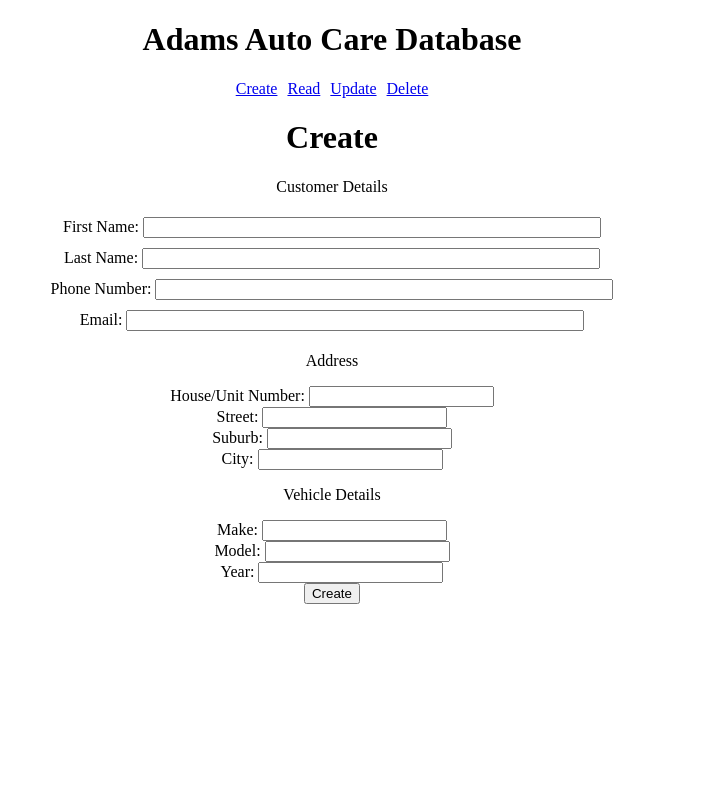
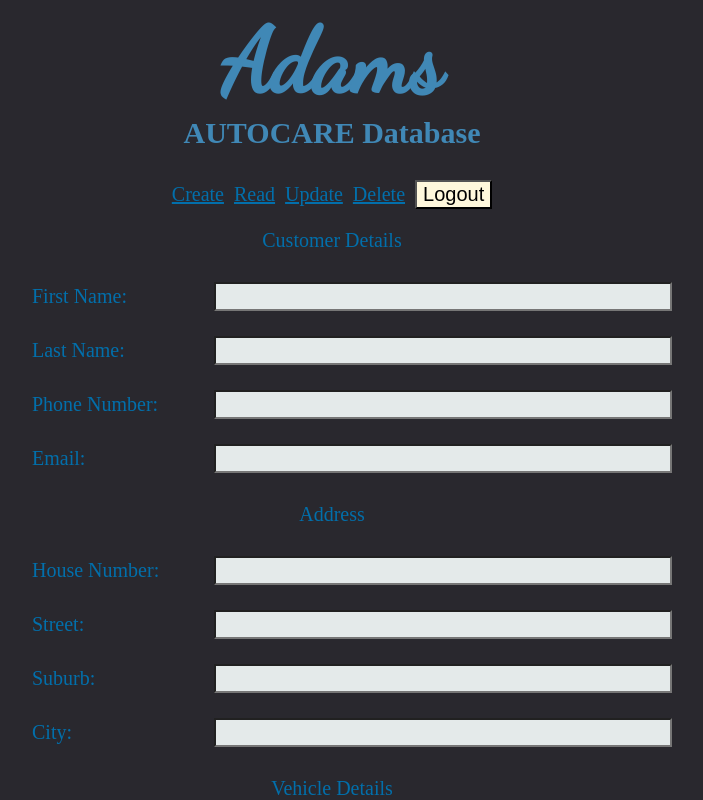
Before and after one commit to glowingmoth/adams-auto-db-client, a React (Create React App) app: page /create in a window 1280 px wide. Shown: the top 800 px of the page, without its empty margins (308-1011 px from the left). Built offline with nearby package versions, Linux system fonts and the light colour scheme.

Commit message:
created all state variables for customer form

```diff
--- a/src/App.css
+++ b/src/App.css
@@ -1,16 +1,29 @@
-.App {
-  text-align: center;
-  /* margin-bottom: 200px; */
+@import url('https://fonts.googleapis.com/css2?family=Dancing+Script&display=swap');
+
+* {
+  background-color: #29282e;
+  font-size: 20px;
 }
 
-.App a {
-  /* display: block; */
+.App h1 {
+  font-size: 90px;
+  font-family: 'Dancing Script', cursive;
+  color: #4088b6;
+  text-align: center;
+  margin-top: 0;
+  margin-bottom: 0;
+}
+
+.App h3 {
+  font-size: 30px;
+  color: #4088b6;
+  text-align: center;
+  margin-top: 0;
+}
+
+.App, a {
+  color: #026fab;
+  text-align: center;
   margin-left: 5px;
   margin-right: 5px;
 }
-
-.customerForm input{
-  margin-top: 5px;
-  margin-bottom: 5px;
-  width: 450px;
-}
--- a/src/App.js
+++ b/src/App.js
@@ -1,7 +1,7 @@
 
 import './App.css';
 import { BrowserRouter as Router, Route, Link, Switch } from "react-router-dom";
-// import Login from './pages/Login';
+import Login from './pages/Login';
 // import Menu from './pages/Menu';
 import Create from './pages/Create';
 import Read from './pages/Read';
@@ -14,15 +14,17 @@ function App() {
 
   return (
     <div className="App">
-      <h1>Adams Auto Care Database</h1>
+      <h1>Adams</h1>
+      <h3>AUTOCARE Database</h3>
       <Router>
         <Link to="/create">Create</Link>
         <Link to="/read">Read</Link>
         <Link to="/update">Update</Link>
         <Link to="/delete">Delete</Link>
-
+        <Link to="/login"><button>Logout</button></Link>
         <Switch>
           <Route path="/" exact />
+          <Route path="/login"  component={Login} />
           <Route path="/create"  component={Create} />
           <Route path="/read"  exact component={Read} />
           <Route path="/update"  component={Update} />
--- /dev/null
+++ b/src/Create.css
@@ -0,0 +1,25 @@
+.form {
+    width: 700px;
+    margin-left: auto;
+    margin-right: auto;
+}
+
+.form-item {
+    display: flex;
+    justify-content: space-between;
+    align-items: center;
+    margin-top: 5px;
+    margin-bottom: 5px;
+}
+
+.form-item label {
+    margin-left: 50px;
+}
+
+.form input {
+    width: 450px;
+}
+
+input[type="text"], textarea {
+    background-color: #e4eaea;
+}
--- /dev/null
+++ b/src/Login.css
@@ -0,0 +1,19 @@
+#login {
+    margin-top: 50px;
+}
+
+input {
+    margin: 10px;
+}
+
+input[type="text"], textarea {
+    background-color: #e4eaea;
+}
+
+button {
+    background-color: cornsilk;
+}
+
+#login-message {
+    margin-bottom: 50px;
+}
--- a/src/Read.css
+++ b/src/Read.css
@@ -2,7 +2,9 @@ li {
   list-style-type: none;
 }
 
-
-td, th {
-  border: solid 1px black;
+table {
+  border: 1px solid grey;
+  width: 900px;
+  margin-left: auto;
+  margin-right: auto;
 }
--- a/src/components/CustomerRow.js
+++ b/src/components/CustomerRow.js
@@ -1,12 +1,15 @@
 import React from 'react';
 import { Link } from "react-router-dom";
-import Axios from 'axios';
+// import Axios from 'axios';
+
 
 const CustomerRow = (props) => {
 
-  Axios.post('http://localhost:3001/delete', {});
+  // Axios.post('http://localhost:3001/delete', {});
 
   return (
+    <>
+      <tbody>
         <tr>
           <td>
             {props.firstName}
@@ -17,8 +20,12 @@ const CustomerRow = (props) => {
           <td>
             {props.phone}
           </td>
+          <td>
           <Link to={`/read/${props.id}`}>Details</Link>
+          </td>
         </tr>
+      </tbody>
+    </>
   );
 };
 
--- a/src/pages/Create.js
+++ b/src/pages/Create.js
@@ -1,6 +1,7 @@
 import React, { useState } from 'react';
 import { useHistory } from 'react-router-dom';
 import Axios from 'axios';
+import '../Create.css';
 
 const Create = () => {
 
@@ -9,17 +10,33 @@ const Create = () => {
   const [phone, setPhone] = useState('');
   const [email, setEmail] = useState('');
 
-  let history = useHistory();
+  const [houseNumber, setHouseNumber] = useState('');
+  const [street, setStreet] = useState('');
+  const [suburb, setSuburb] = useState('');
+  const [city, setCity] = useState('');
+
+  const [make, setMake] = useState('');
+  const [model, setModel] = useState('');
+  const [year, setYear] = useState('');
+
+  const history = useHistory();
 
   const handleSubmit = () => {
     Axios.post('http://localhost:3001/create', {
       firstName: firstName,
       lastName: lastName,
       phone: phone,
-      email: email
+      email: email,
+      houseNumber: houseNumber,
+      street: street,
+      suburb: suburb,
+      city: city,
+      make: make,
+      model: model,
+      year: year
     }).then(response => {
       alert('successfully inserted customer');
-      history.push('/');
+      history.push('/read');
       console.log(response);
     }).catch(error => {
       console.log(error);
@@ -28,60 +45,58 @@ const Create = () => {
 
 
   return (
-    <div>
-      <h1>Create</h1>
-
+    <div className="form">
       <p>Customer Details</p>
 
+        <div className="form-item">
+          <label>First Name: </label>
+          <input type="text" onChange={(e) => {setFirstName(e.target.value)}}/>
+        </div >
 
-        <div className="customerForm">
-          <label>First Name: </label>
-          <input type="text" name="firstName" onChange={(e) => {setFirstName(e.target.value)}}/>
-        </div >
-        <div className="customerForm">
+        <div className="form-item">
           <label>Last Name: </label>
-          <input type="text" name="lastName" onChange={(e) => {setLastName(e.target.value)}}/>
+          <input type="text" onChange={(e) => {setLastName(e.target.value)}}/>
         </div>
-        <div className="customerForm">
+        <div className="form-item">
           <label>Phone Number: </label>
-          <input type="text" name="phone" onChange={(e) => {setPhone(e.target.value)}}/>
+          <input type="text" onChange={(e) => {setPhone(e.target.value)}}/>
         </div>
-        <div className="customerForm">
+        <div className="form-item">
           <label>Email: </label>
-          <input type="text" name="email" onChange={(e) => {setEmail(e.target.value)}}/>
+          <input type="text" onChange={(e) => {setEmail(e.target.value)}}/>
         </div>
-        <div>
+
           <p>Address</p>
+
+        <div className="form-item">
+          <label>House Number: </label>
+          <input type="text" onChange={(e) => {setHouseNumber(e.target.value)}}/>
         </div>
-        <div>
-          <label>House/Unit Number: </label>
-          <input type="text" name="houseNumber"/>
+        <div className="form-item">
+          <label>Street: </label>
+          <input type="text" onChange={(e) => {setStreet(e.target.value)}}/>
         </div>
-        <div>
-          <label>Street: </label>
-          <input type="text" name="street"/>
+        <div className="form-item">
+          <label>Suburb: </label>
+          <input type="text" onChange={(e) => {setSuburb(e.target.value)}}/>
         </div>
-        <div>
-          <label>Suburb: </label>
-          <input type="text" name="suburb"/>
-        </div>
-        <div>
+        <div className="form-item">
           <label>City: </label>
-          <input type="text" name="city"/>
+          <input type="text" onChange={(e) => {setCity(e.target.value)}}/>
         </div>
 
         <p>Vehicle Details</p>
-        <div>
+        <div className="form-item">
           <label>Make: </label>
-          <input type="text" name="make"/>
+          <input type="text" onChange={(e) => {setMake(e.target.value)}}/>
         </div>
-        <div>
+        <div className="form-item">
           <label>Model: </label>
-          <input type="text" name="model"/>
+          <input type="text" onChange={(e) => {setModel(e.target.value)}}/>
         </div>
-        <div>
+        <div className="form-item">
           <label>Year: </label>
-          <input type="text" name="year"/>
+          <input type="text" onChange={(e) => {setYear(e.target.value)}}/>
         </div>
 
         <button type="submit" onClick={handleSubmit}>Create</button>
--- a/src/pages/Customer.js
+++ b/src/pages/Customer.js
@@ -3,7 +3,7 @@ import React from 'react';
 const Customer = () => {
   return (
     <div>
-      <h1>Customer</h1>
+
     </div>
   );
 };
--- a/src/pages/Delete.js
+++ b/src/pages/Delete.js
@@ -3,7 +3,7 @@ import React from 'react';
 const Delete = () => {
   return (
     <div>
-      <h1>Delete</h1>
+
     </div>
   );
 };
--- a/src/pages/Login.js
+++ b/src/pages/Login.js
@@ -1,9 +1,42 @@
-import React from 'react';
+import React, { useState } from 'react';
+import { useHistory } from 'react-router-dom';
+import '../Login.css';
 
 const Login = () => {
+
+  const [username, setUsername] = useState("");
+  const [password, setPassword] = useState("");
+  const [loginMessage, setLoginMessage] = useState("")
+
+  const history = useHistory();
+
+  const adminLogin = () => {
+    if (username === "adam" && password === "123456") {
+      history.push('/read');
+    }
+  };
+
+
+
   return (
-    <div>
-      <h1>Login</h1>
+    <div id="login">
+      <div>
+        Username:
+        <input type="text" onChange={(e) => {
+          setUsername(e.target.value)
+          }}>
+        </input>
+      </div>
+      <div>
+        Password:
+        <input type="text" onChange={(e) => {
+          setPassword(e.target.value)
+          }}>
+        </input>
+      </div>
+      <button onClick={adminLogin}>Login</button>
+      <div>
+      </div>
     </div>
   );
 };
--- a/src/pages/Read.js
+++ b/src/pages/Read.js
@@ -9,27 +9,44 @@ const Read = () => {
 
   useEffect(() => {
     Axios.get('http://localhost:3001/read').then((response) => {
+      console.log(response)
     setCustomerList(response.data);
+
+    }).catch(error => {
+      console.log(error);
     });
   }, []);
 
-  const handleDetails = () => {
-
-  };
 
   return (
     <div>
-      <h1>Read</h1>
      <table>
+       <thead>
          <tr>
-          <th>First Name</th>
-          <th>Last Name</th>
-          <th>Phone</th>
+         <th>
+          First Name
+         </th>
+          <th>
+            Last Name
+          </th>
+          <th>
+            Phone
+          </th>
           </tr>
+       </thead>
 
          {customerList.map(customer => (
-      <CustomerRow id={customer.customer_id} firstName={customer.firstName} lastName={customer.lastName} phone={customer.phone} />
-  ))}
+            <CustomerRow
+              key={customer.customer_id}
+              id={customer.customer_id}
+              firstName={customer.firstName}
+              lastName={customer.lastName}
+              phone={customer.phone}
+            />
+            )
+          )
+          }
+
         </table>
     </div>
   );
```
Lines whose indentation alone changed are shown as unchanged.
